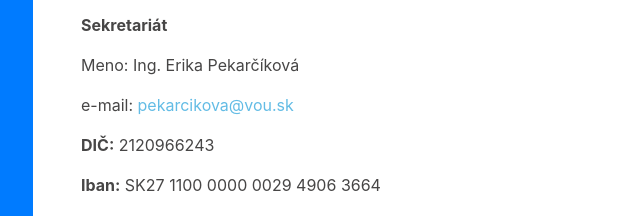
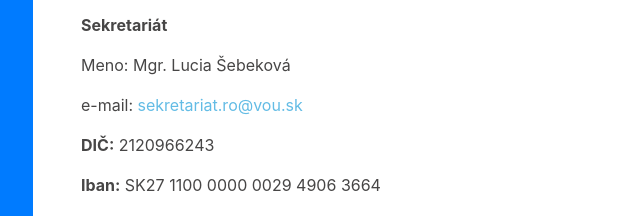
Before and after one commit to StanislavJochman/Onkologia, a plain HTML site: page kontakt.html in a window 1280 px wide. Shown: the part 369-585 px from the top of the page, 239-879 px from the left. Drawn offline with Linux system fonts and the light colour scheme; a web font is replaced by a local one.

Commit message:
zmena kontaktu

```diff
--- a/kontakt.html
+++ b/kontakt.html
@@ -71,8 +71,8 @@
           <p><span>Adresa: Antolská 3360/11, 85107 Bratislava- Petržalka</span></p>
 
           <p><strong>Sekretariát </strong></p>
-          <p>Meno: Ing. Erika Pekarčíková</p>
-          <p>e-mail:&nbsp;<a href="mailto: pekarcikova@vou.sk">pekarcikova@vou.sk</a></p>
+          <p>Meno: Mgr. Lucia Šebeková</p>
+          <p>e-mail:&nbsp;<a href="mailto: sekretariat.ro@vou.sk">sekretariat.ro@vou.sk</a></p>
           <p><span><strong>DIČ:</strong> 2120966243</span></p>
           <p><span><strong>Iban:</strong> SK27 1100 0000 0029 4906 3664</span></p>
       </div>
```
